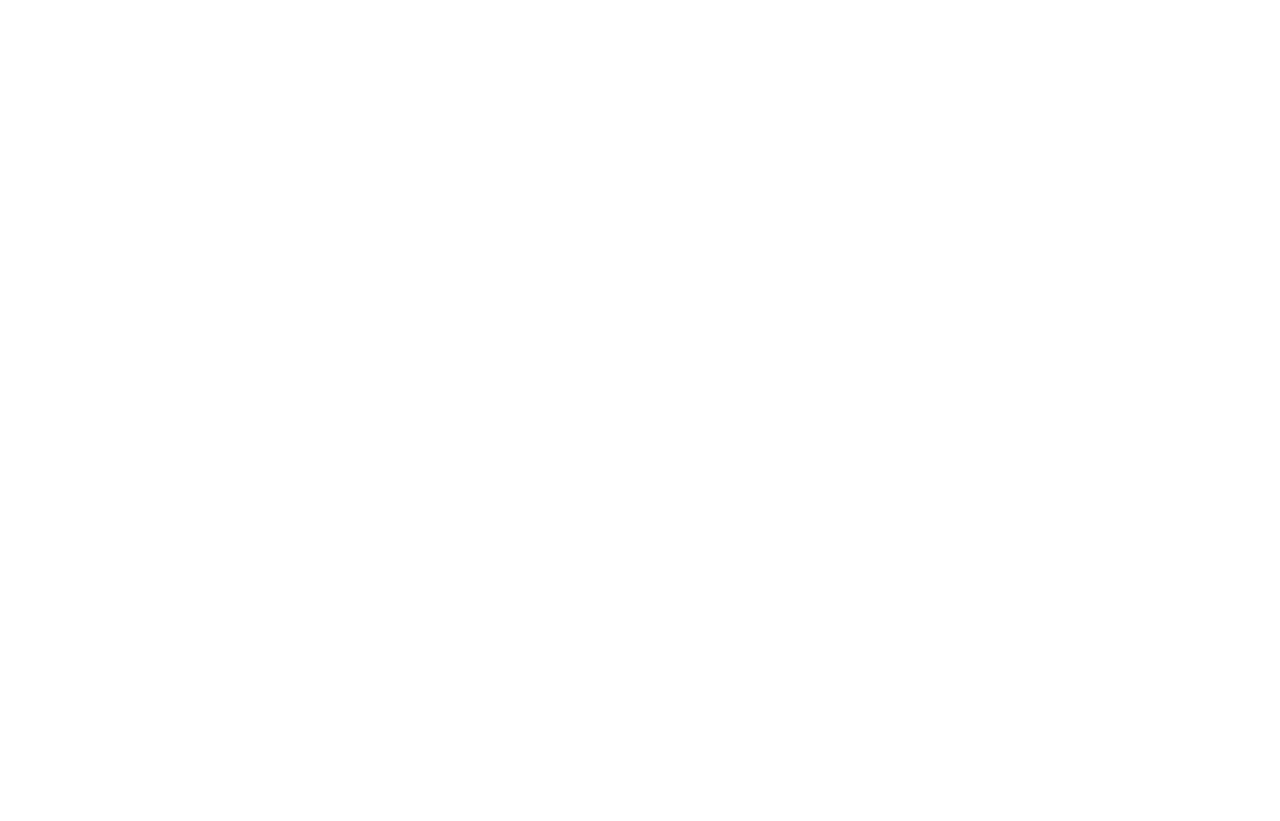
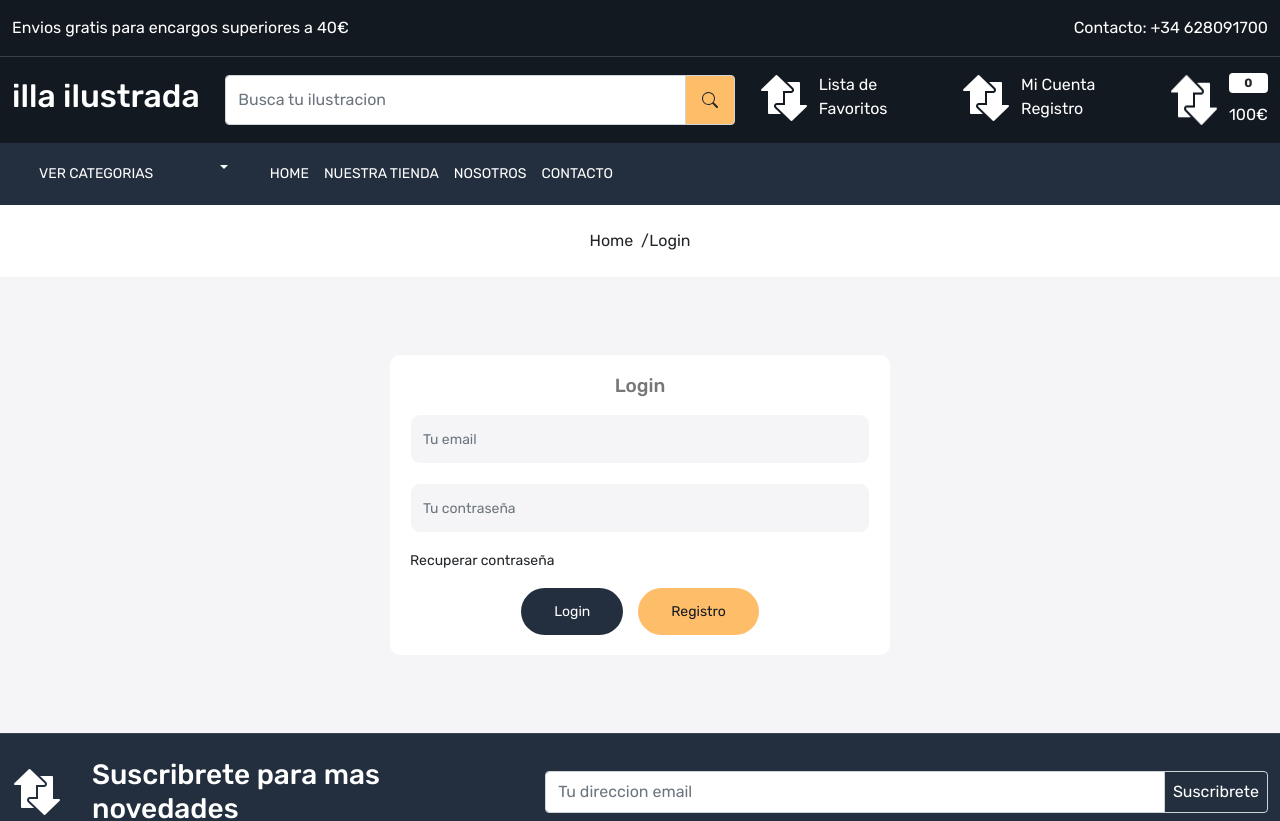
Before and after one commit to PonsBarto/illa_Ilustrada_front, a React (Create React App) app: page /login in a window 1280 px wide. Before the commit this address had no page. Shown: the top 821 px of the page. Before the commit the page ends 800 px from the top, so only its background shows below. Built offline with nearby package versions, Linux system fonts and the light colour scheme.

Commit message:
creados estilos de registro, inicio de sesion, recupoerar contraseña y restablecer contraseña, solucionando detalles de scrol orizontal por olvidarme el container'xxl

```diff
--- a/src/App.css
+++ b/src/App.css
@@ -421,6 +421,52 @@
 .contact-inner-wrapper p {
   color: var(--color-777777);
 }
+/*Contact Page*/
+
+/*Auth Card*/
+
+.auth-card {
+  padding: 20px;
+  background-color: white;
+  width: 500px;
+  margin: 30px auto;
+  border-radius: 10px;
+}
+
+.auth-card h3 {
+  font-size: 19px;
+  font-weight: 500;
+  color: var(--color-777777);
+}
+
+.auth-card p{
+  color: var(--color-777777);
+}
+
+.auth-card .form-control {
+  height: 50px;
+  background-color: var(--color-f5f5f7);
+  color: var(--color-777777);
+  font-size: 14px;
+  border-radius: 10px;
+  border-color: transparent;
+}
+
+.auth-card a {
+  font-size: 14px;
+  font-weight: 400;
+  color: var(--color-1c1b1b);
+}
+
+.auth-card .signup {
+  background-color: var(--color-febd69);
+  color: var(--color-131921);
+}
+
+.auth-card .signup:hover {
+  background-color: var(--color-131921);
+  color: white;
+}
 
 
-/*Contact Page*/
+/*Auth Card*/
--- a/src/App.js
+++ b/src/App.js
@@ -8,6 +8,10 @@
 import OurStore from "./pages/OurStore";
 import Us from "./pages/Us";
 import Wishlist from "./pages/Wishlist";
+import Login from "./pages/Login";
+import Forgotpassword from "./pages/Forgotpassword";
+import Signup from "./pages/Signup";
+import Resetpassword from "./pages/Reserpassword";
 
 function App() {
   return (
@@ -21,9 +25,10 @@
             <Route path="tienda" element={<OurStore/>}/>
             <Route path="nosotros" element={<Us/>}/>
             <Route path="favoritos" element={<Wishlist/>}/>
-
-
-
+            <Route path="login" element={<Login/>}/>
+            <Route path="forgot-password" element={<Forgotpassword/>}/>
+            <Route path="signup" element={<Signup/>}/>
+            <Route path="reset-password" element={<Resetpassword/>}/>
           </Route>
         </Routes>
       </BrowserRouter>
--- a/src/components/Header.js
+++ b/src/components/Header.js
@@ -59,7 +59,7 @@
                   </Link>
                 </div>
                 <div>
-                  <Link className="d-flex aling-items-center gap-10 text-white">
+                  <Link to="/Login" className="d-flex aling-items-center gap-10 text-white">
                     <img src="images/compare.png" alt="user" />
                     <p className="mb-0">
                       Mi Cuenta <br />
--- /dev/null
+++ b/src/pages/Forgotpassword.js
@@ -0,0 +1,48 @@
+import React from "react";
+import Breadcrumb from "../components/BreadCrumb";
+import Meta from "../components/Meta";
+import { Link } from "react-router-dom";
+
+const Forgotpassword = () => {
+  return (
+    <>
+      <Meta title="Restablecer contraseña" />
+      <Breadcrumb title="Restablecer contraseña" />
+      <div className="login-wrapper py-5 home-wrapper-2">
+        <div className="container-xxl">
+          <div className="row">
+            <div className="col-12">
+              <div className="auth-card">
+                <h3 className="text-center mb-3">Recuperar contraseña</h3>
+                <p className="text-center mt-2 mb-3">
+                  Le enviaremos un email para restablecer su contraseña
+                </p>
+                <form action="" className="d-flex flex-column gap-15">
+                  <div>
+                    <input
+                      type="email"
+                      name="email"
+                      placeholder="Tu email"
+                      className="form-control"
+                    />
+                  </div>
+
+                  <div>
+                    <div className=" mt-3 d-flex justify-content-center flex-column gap-15 align-items-center">
+                      <button className="button border-0" type="submit">
+                        Enviar
+                      </button>
+                      <Link to="/login">Cancelar</Link>
+                    </div>
+                  </div>
+                </form>
+              </div>
+            </div>
+          </div>
+        </div>
+      </div>
+    </>
+  );
+};
+
+export default Forgotpassword;
--- /dev/null
+++ b/src/pages/Login.js
@@ -0,0 +1,55 @@
+import React from "react";
+import BreadCrumb from "../components/BreadCrumb";
+import Meta from "../components/Meta";
+import { Link } from "react-router-dom";
+
+const Login = () => {
+  return (
+    <>
+      <Meta title="Login" />
+      <BreadCrumb title="Login" />
+      <div className="login-wrapper py-5 home-wrapper-2">
+        <div className="container-xxl">
+          <div className="row">
+            <div className="col-12">
+              <div className="auth-card">
+                <h3 className="text-center mb-3">Login</h3>
+                <form action="" className="d-flex flex-column gap-15">
+                  <div>
+                    <input
+                      type="email"
+                      name="email"
+                      placeholder="Tu email"
+                      className="form-control"
+                    />
+                  </div>
+                  <div className="mt-1">
+                    <input
+                      type="password"
+                      name="password"
+                      placeholder="Tu contraseña"
+                      className="form-control"
+                    />
+                  </div>
+                  <div>
+                    <Link to="/forgot-password">Recuperar contraseña</Link>
+                    <div className=" mt-3 d-flex justify-content-center gap-15 align-items-center">
+                      <button className="button border-0" type="submit">
+                        Login
+                      </button>
+                      <Link to="/signup" className="button signup">
+                        Registro
+                      </Link>
+                    </div>
+                  </div>
+                </form>
+              </div>
+            </div>
+          </div>
+        </div>
+      </div>
+    </>
+  );
+};
+
+export default Login;
--- /dev/null
+++ b/src/pages/Reserpassword.js
@@ -0,0 +1,50 @@
+import React from "react";
+import BreadCrumb from "../components/BreadCrumb";
+import Meta from "../components/Meta";
+import { Link } from "react-router-dom";
+
+const Resetpassword = () => {
+  return (
+    <>
+      <Meta title="Restablecer contraseña" />
+      <BreadCrumb title="Restablecer contraseña" />
+      <div className="login-wrapper py-5 home-wrapper-2">
+        <div className="container-xxl">
+          <div className="row">
+            <div className="col-12">
+              <div className="auth-card">
+                <h3 className="text-center mb-3">Restablecer contraseña</h3>
+                <form action="" className="d-flex flex-column gap-15">
+                  <div className="mt-1">
+                    <input
+                      type="password"
+                      name="password"
+                      placeholder="Tu nueva contraseña"
+                      className="form-control"
+                    />
+                  </div>
+                  <div className="mt-1">
+                    <input
+                      type="password"
+                      name="password"
+                      placeholder="Confirma tu nueva contraseña"
+                      className="form-control"
+                    />
+                  </div>
+                  <div>
+                    <Link to="/forgot-password">Recuperar contraseña</Link>
+                    <div className=" mt-3 d-flex justify-content-center gap-15 align-items-center">
+                      <Link className="button signup">Confirmar</Link>
+                    </div>
+                  </div>
+                </form>
+              </div>
+            </div>
+          </div>
+        </div>
+      </div>
+    </>
+  );
+};
+
+export default Resetpassword;
--- /dev/null
+++ b/src/pages/Signup.js
@@ -0,0 +1,76 @@
+import React from "react";
+import Meta from "../components/Meta";
+import { Link } from "react-router-dom";
+import BreadCrumb from "../components/BreadCrumb";
+
+const Signup = () => {
+  return (
+    <>
+      <Meta title="Registro" />
+      <BreadCrumb title="Registro" />
+
+      <div className="login-wrapper py-5 home-wrapper-2">
+        <div className="container-xxl">
+        <div className="row">
+          <div className="col-12">
+            <div className="auth-card">
+              <h3 className="text-center mb-3">Registro</h3>
+              <form action="" className="d-flex flex-column gap-15">
+                <div>
+                <input
+                    type="text"
+                    name="name"
+                    placeholder="Nombre"
+                    className="form-control"
+                  />
+                  </div>
+                  <div>
+                  <input
+                    type="text"
+                    name="surname"
+                    placeholder="Apellido"
+                    className="form-control"
+                  />
+                </div>
+                <div>
+                  <input
+                    type="email"
+                    name="email"
+                    placeholder="Tu Email"
+                    className="form-control"
+                  />
+                </div>
+                <div>
+                  <input
+                    type="tel"
+                    name="mobile"
+                    placeholder="Numero de telefono"
+                    className="form-control"
+                  />
+                </div>
+                <div className="mt-1">
+                  <input
+                    type="password"
+                    name="password"
+                    placeholder="Tu contraseña"
+                    className="form-control"
+                  />
+                </div>
+                <div>
+                  <Link to="/forgot-password">Recuperar contraseña</Link>
+                  <div className=" mt-3 d-flex justify-content-center gap-15 align-items-center">
+                    <Link className="button signup">Registro</Link>
+                  </div>
+                </div>
+              </form>
+            </div>
+          </div>
+        </div>
+        </div>
+      </div>
+
+    </>
+  );
+};
+
+export default Signup;
```
